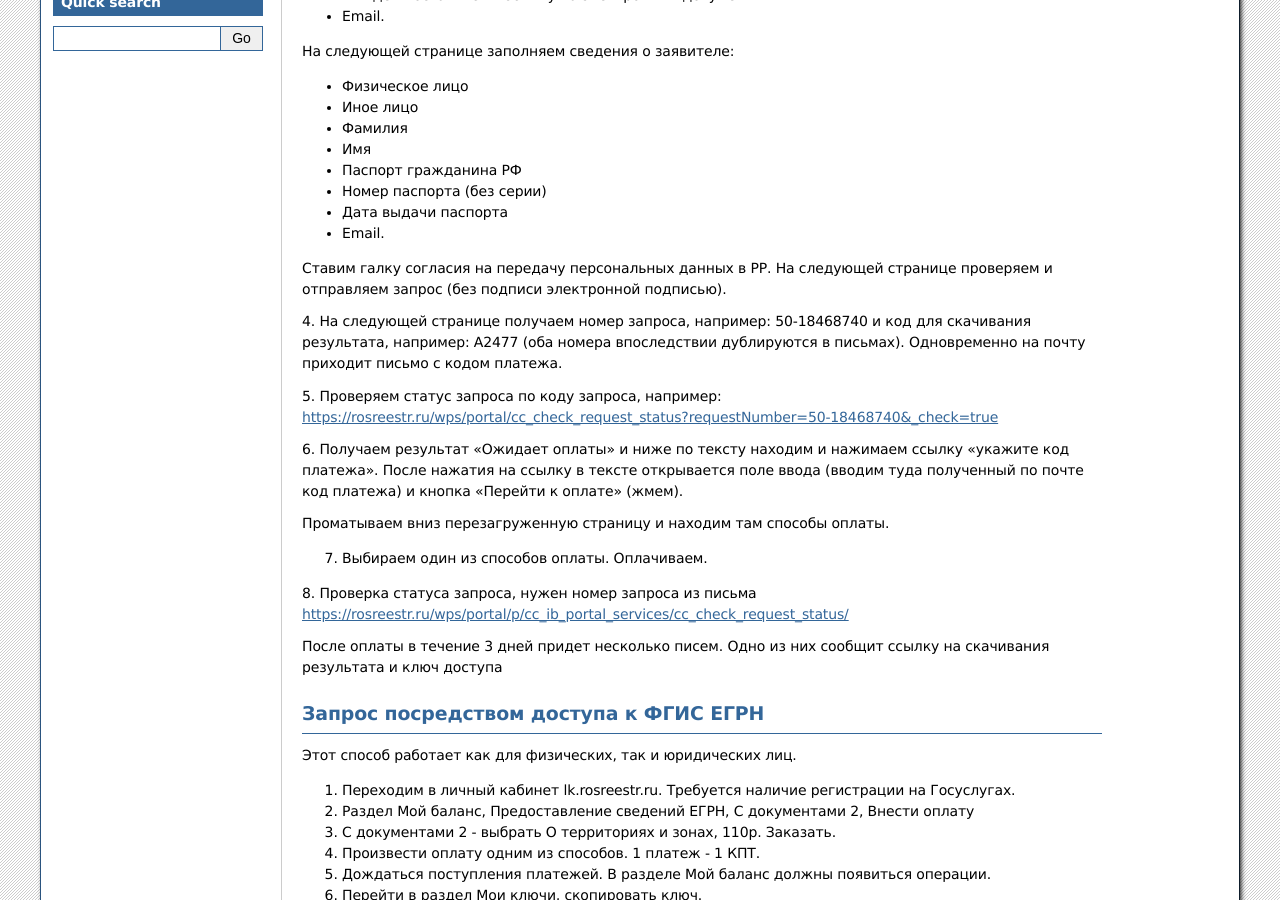
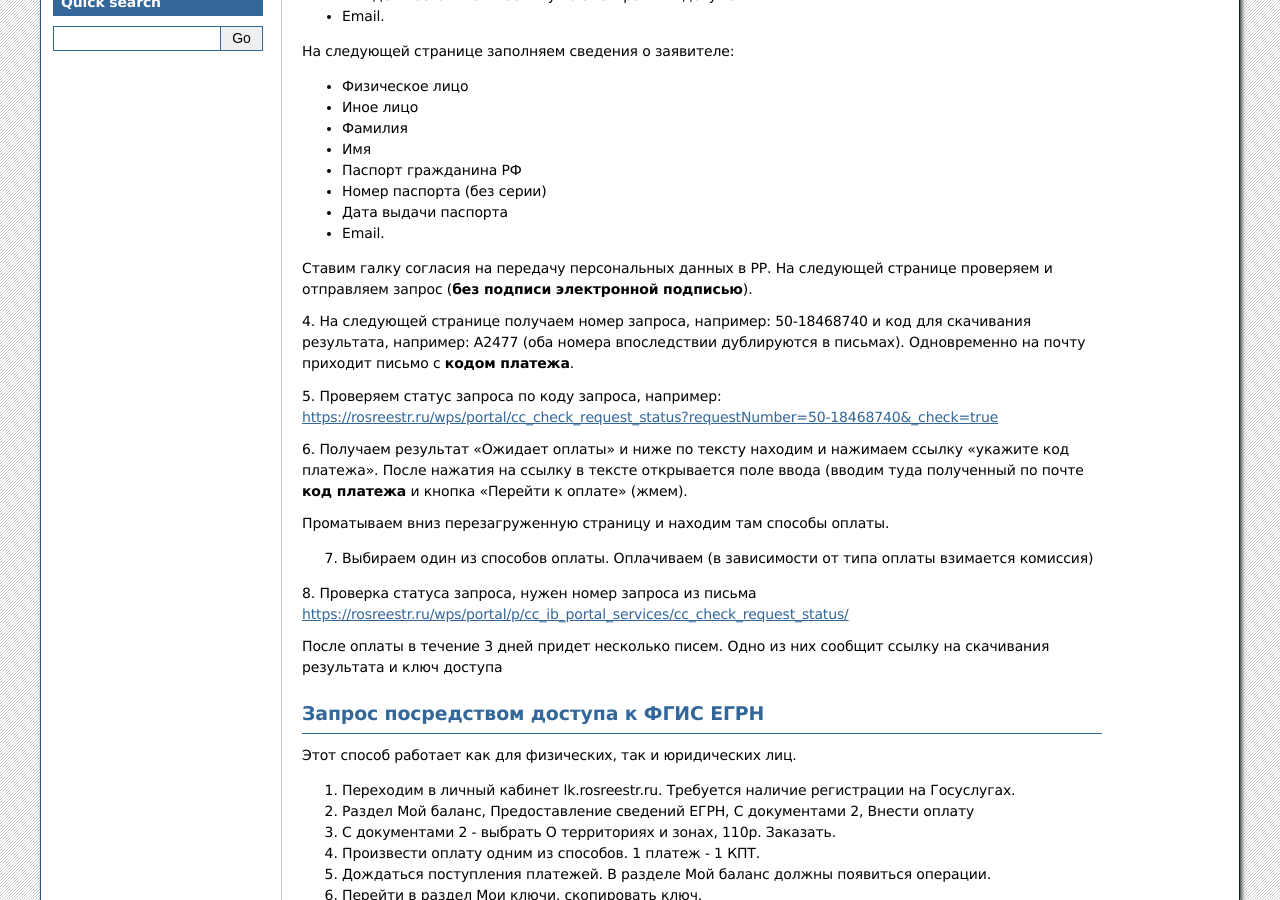
Before and after one commit to nextgis/docs_howto, a Sphinx documentation site: the page built from source/egrn_source.rst, in a window 1280 px wide and 900 px high, scrolled down 336 px. Built offline with Sphinx 7.4.7, drawn with Linux system fonts in a browser that asks for light colours; formulas are drawn with MathJax 3; pages that are not in the unit, such as notebooks, are missing from menus.

Commit message:
Update egrn_source.rst

```diff
--- a/source/egrn_source.rst
+++ b/source/egrn_source.rst
@@ -32,20 +32,20 @@
 * Email.
 
 Ставим галку согласия на передачу персональных данных в РР. На следующей странице проверяем и отправляем запрос
-(без подписи электронной подписью).
+(**без подписи электронной подписью**).
 
 4. На следующей странице получаем номер запроса, например: 50-18468740 и код для скачивания результата, например:
-A2477 (оба номера впоследствии дублируются в письмах). Одновременно на почту приходит письмо с кодом платежа.
+A2477 (оба номера впоследствии дублируются в письмах). Одновременно на почту приходит письмо с **кодом платежа**.
 
 5. Проверяем статус запроса по коду запроса, например:
 https://rosreestr.ru/wps/portal/cc_check_request_status?requestNumber=50-18468740&_check=true
 
 6. Получаем результат «Ожидает оплаты» и ниже по тексту находим и нажимаем ссылку «укажите код платежа».
-После нажатия на ссылку в тексте открывается поле ввода (вводим туда полученный по почте код платежа) и кнопка «Перейти к оплате» (жмем).
+После нажатия на ссылку в тексте открывается поле ввода (вводим туда полученный по почте **код платежа** и кнопка «Перейти к оплате» (жмем).
 
 Проматываем вниз перезагруженную страницу и находим там способы оплаты.
 
-7. Выбираем один из способов оплаты. Оплачиваем.
+7. Выбираем один из способов оплаты. Оплачиваем (в зависимости от типа оплаты взимается комиссия)
 
 8. Проверка статуса запроса, нужен номер запроса из письма
 https://rosreestr.ru/wps/portal/p/cc_ib_portal_services/cc_check_request_status/
```
